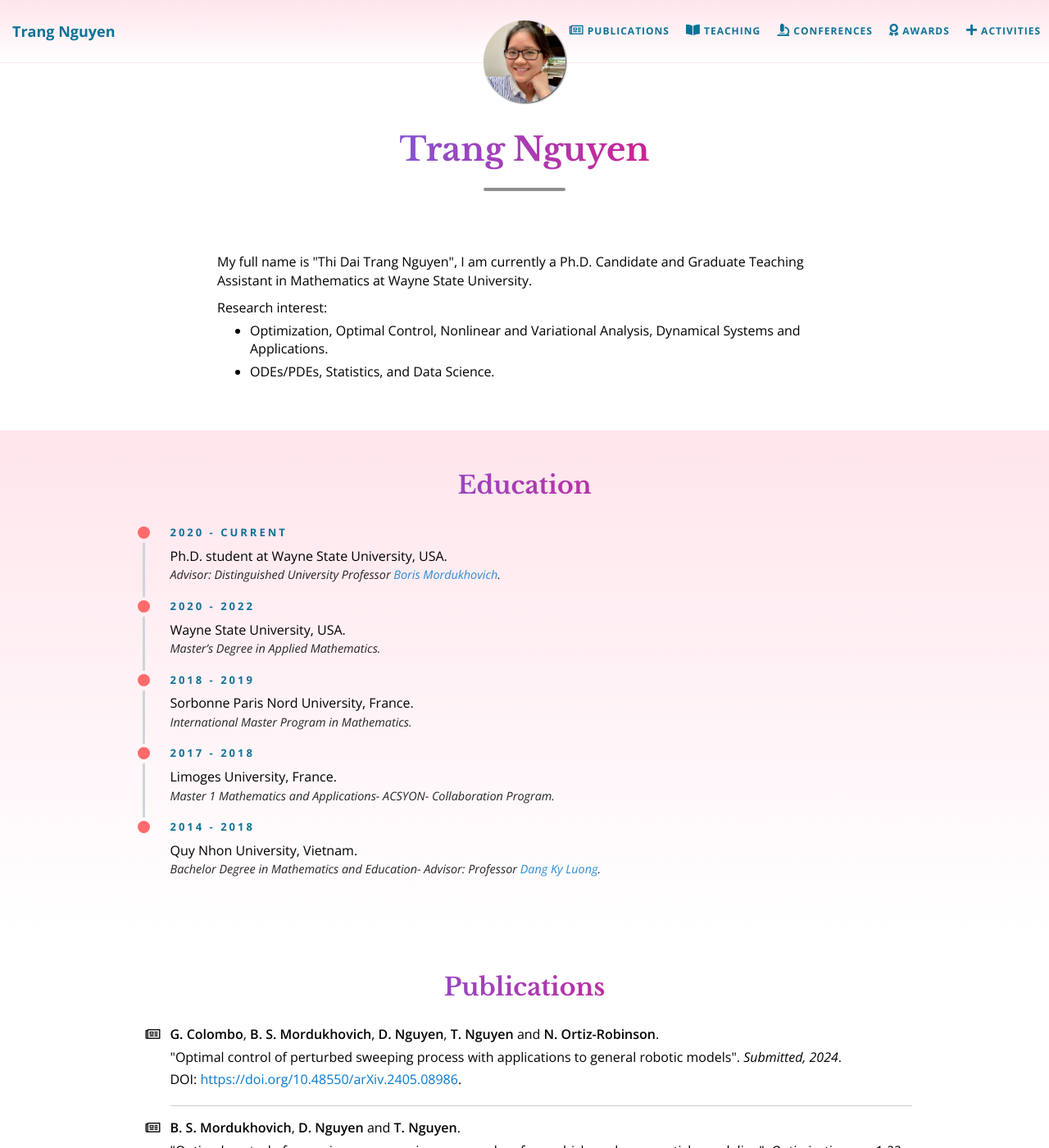
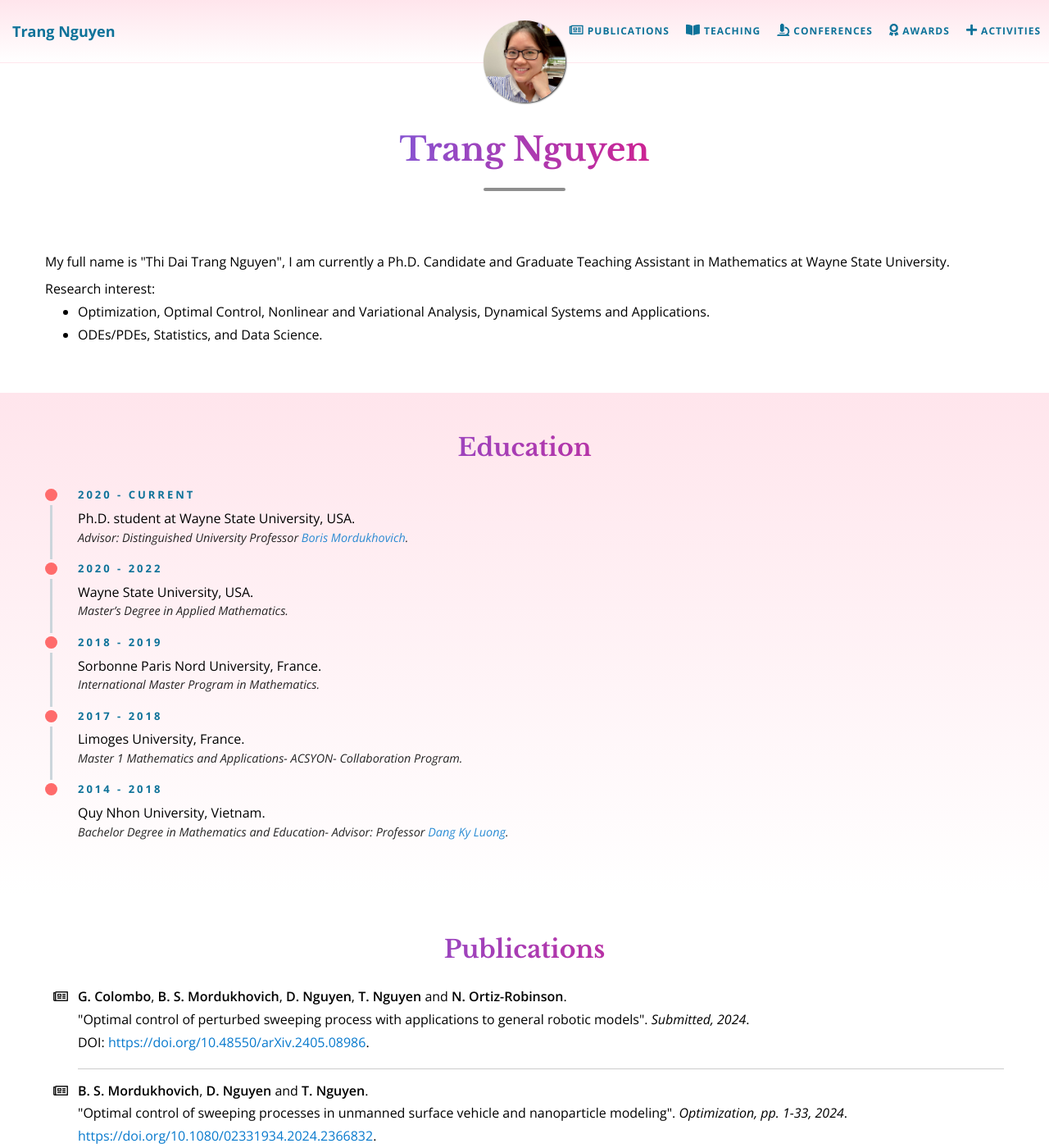
Before and after one commit to daitrangng/daitrangng.github.io, a Jekyll site: the page built from index.md, in a window 1280 px wide and 1400 px high. Shown: the whole window at 82% size. Built offline with Jekyll 4.4.1, drawn with Linux system fonts in a browser that asks for light colours; formulas are drawn with MathJax 3.

Commit message:
change container size
chore

```diff
--- a/_data/settings.yml
+++ b/_data/settings.yml
@@ -21,5 +21,7 @@ nBooks: 4 # number of books showed in reading list (must be devisor of 12)
 nPosts: 8 # number of posts showed in latest posts
 # nPhotos: 8 # number of photos in latest sketches
 
-size-lg: "col-sm-10 col-sm-offset-1 col-12" # bigger size width
-size-md: "col-sm-8 col-sm-offset-2 col-12" # smaller size width (in comp with size-lg)
+# size-lg: "col-sm-10 col-sm-offset-1 col-12" # bigger size width
+# size-md: "col-sm-8 col-sm-offset-2 col-12" # smaller size width (in comp with size-lg)
+size-lg: "col-12" # bigger size width
+size-md: "col-12" # smaller size width (in comp with size-lg)
--- a/_includes/header.html
+++ b/_includes/header.html
@@ -58,7 +58,8 @@
   <div class="big-img intro-header imgDefault">
     <div class="container">
       <div class="row">
-        <div class="col-sm-8 col-sm-offset-2 col-12">
+        <!-- <div class="col-sm-8 col-sm-offset-2 col-12"> -->
+        <div class="col-sm-10 col-sm-offset-1 col-12">
           <div class="{{ include.type }}-heading">
             <h1>
               {% if page.title %}{{ page.title }}{% else %}<br />{% endif %}
--- a/_includes/sections/sec-front-lg.html
+++ b/_includes/sections/sec-front-lg.html
@@ -1,3 +1,3 @@
 <div class="container" role="main">
   <div class="row">
-    <div class="col-sm-10 col-sm-offset-1 col-12">
+    <div class="col-12">
--- a/_includes/sections/sec-front-md.html
+++ b/_includes/sections/sec-front-md.html
@@ -1,3 +1,3 @@
 <div class="container" role="main">
   <div class="row">
-    <div class="col-sm-8 col-sm-offset-2 col-12">
+    <div class="col-12">
--- a/css/main.css
+++ b/css/main.css
@@ -73,7 +73,7 @@ a:hover{
 
 /* Index page */
 section{
-  padding: 50px 10px;
+  padding: 50px 20px;
 }
 section:last-child{
   padding-bottom: 0px;
```
